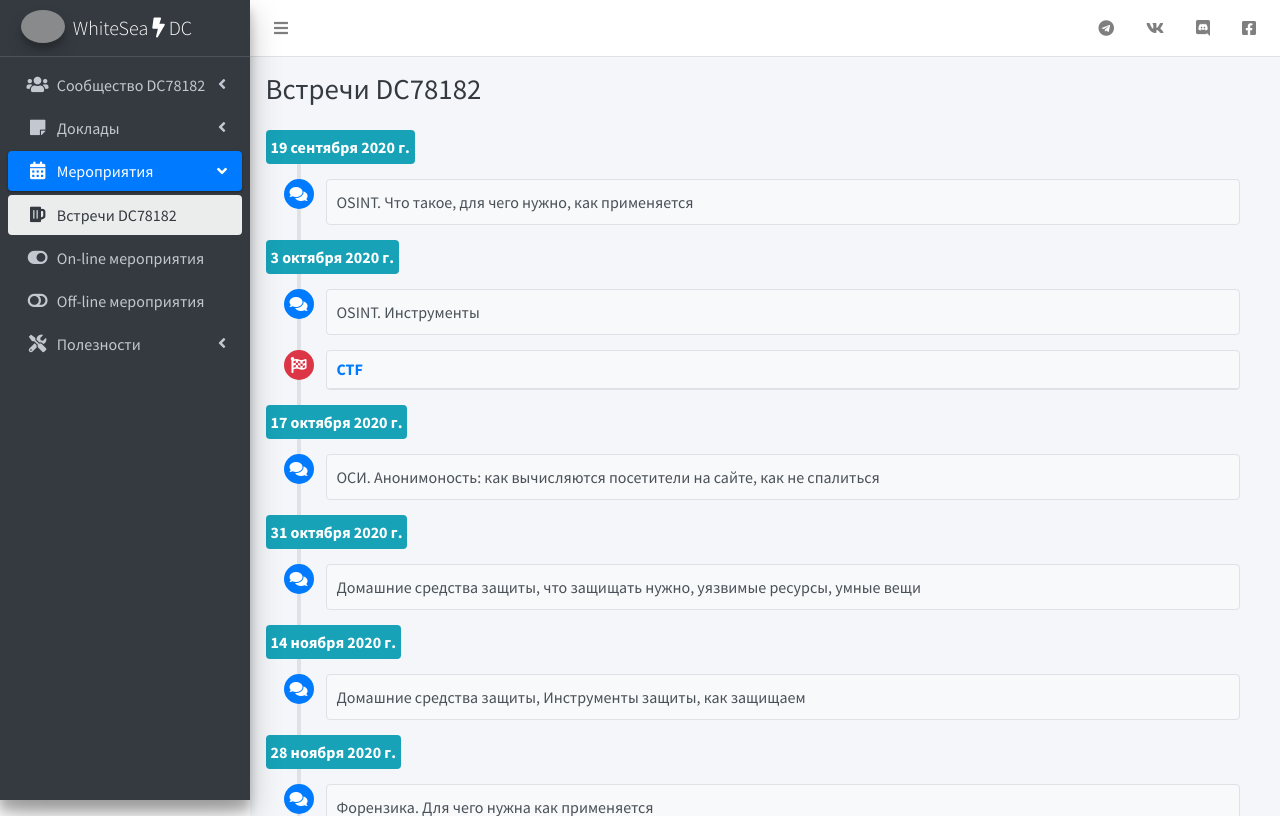
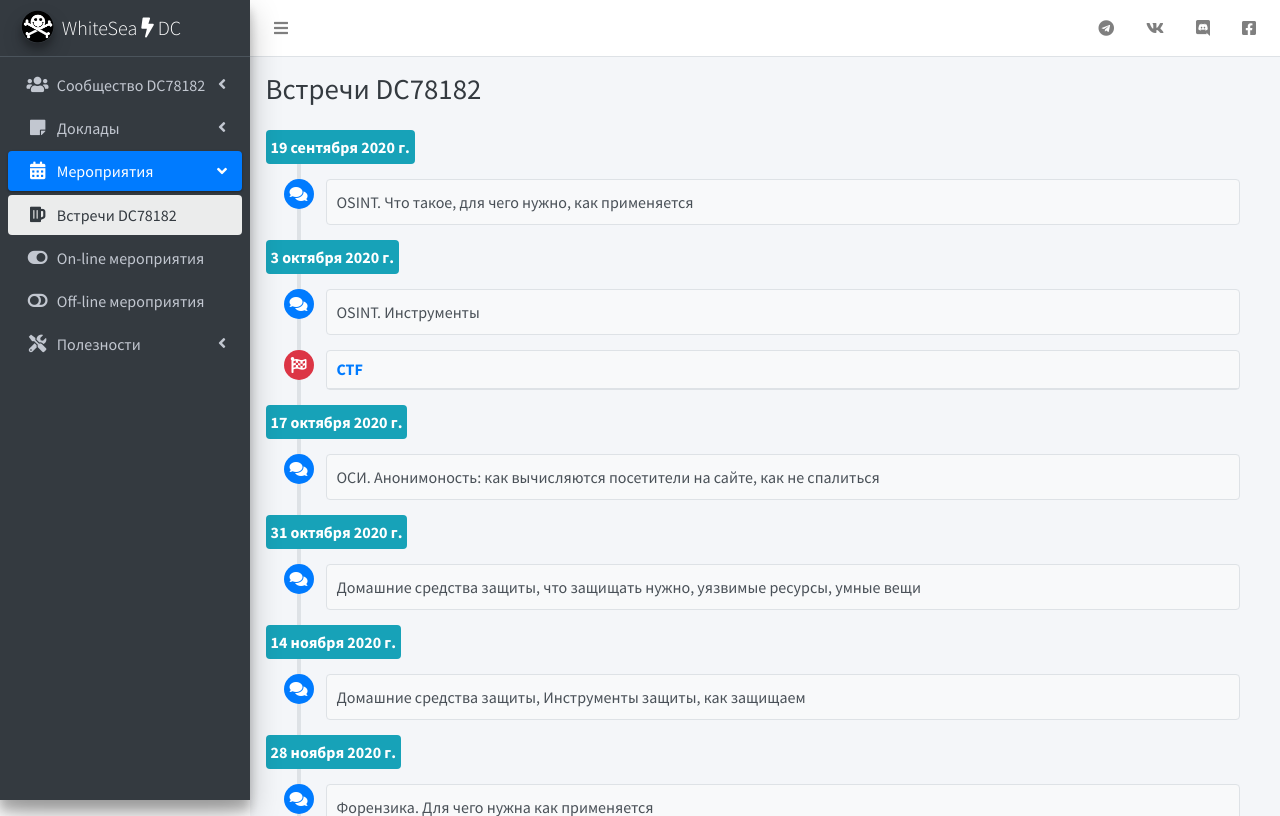
Before and after one commit to DC78182/dc78182.org, a PHP site: page / in a window 1280 px wide. Shown: the top 816 px of the page. Run offline with PHP 8.4, Linux system fonts and the light colour scheme; some libraries are stand-ins or nearby versions; grey boxes are pictures that could not be loaded.

Commit message:
Добавлен favicon

```diff
--- a/header.php
+++ b/header.php
@@ -5,6 +5,7 @@
     <meta charset="utf-8">
     <meta name="viewport" content="width=device-width, initial-scale=1">
     <title>DC78182 | WhiteSea DC</title>
+    <link rel="icon" href="imgs/ico.png">
     <!-- Google Font: Source Sans Pro -->
     <link rel="stylesheet" href="https://fonts.googleapis.com/css?family=Source+Sans+Pro:300,400,400i,700&display=fallback">
     <!-- Font Awesome Icons -->
@@ -66,7 +67,7 @@
         <aside class="main-sidebar sidebar-dark-primary elevation-4">
             <!-- Brand Logo -->
             <a href="/" class="brand-link">
-                <img src="https://ctftime.org/media/team/defcon_2.jpg" alt="DefCon Logo" class="brand-image img-circle elevation-3" style="opacity: .8">
+                <img src="imgs/ico.png" alt="DefCon Logo" class="brand-image img-circle elevation-3">
                 <span class="brand-text font-weight-light">WhiteSea <i class="fas fa-bolt"></i> DC</span>
             </a>
             <!-- Sidebar -->
```
Also changed, not shown: imgs/ico.png (added).
